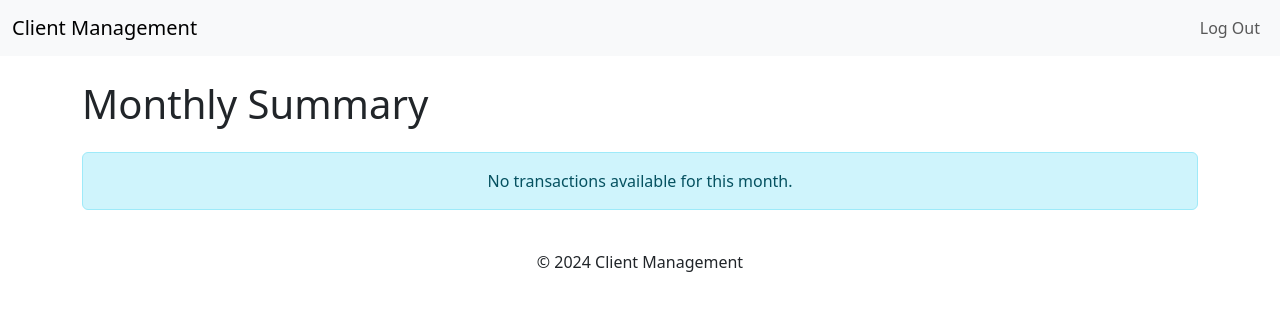
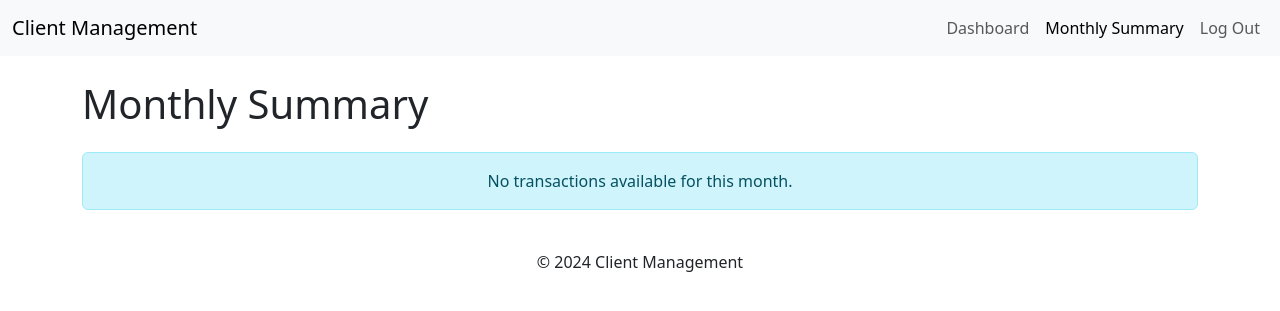
Before and after one commit to azuagajuandev/client-management, a Flask app: page /monthly_summary in a window 1280 px wide. Shown: the top 311 px of the page. Run offline with Flask 3, Linux system fonts and the light colour scheme; the visitor is signed in with stand-in values (Sample User, id 1); data that the repository does not hold is empty.

Commit message:
Last changes CS50

```diff
--- a/templates/layout.html
+++ b/templates/layout.html
@@ -13,14 +13,20 @@
             <ul class="navbar-nav ms-auto">
                 {% if current_user.is_authenticated %}
                 <li class="nav-item">
+                    <a class="nav-link {% if request.path == '/' %}active{% endif %}" href="/">Dashboard</a>
+                </li>
+                <li class="nav-item">
+                    <a class="nav-link {% if request.path == '/monthly_summary' %}active{% endif %}" href="/monthly_summary">Monthly Summary</a> <!-- NUEVO ENLACE -->
+                </li>
+                <li class="nav-item">
                     <a class="nav-link" href="/logout">Log Out</a>
                 </li>
                 {% else %}
                 <li class="nav-item">
-                    <a class="nav-link" href="/login">Log In</a>
+                    <a class="nav-link {% if request.path == '/login' %}active{% endif %}" href="/login">Log In</a>
                 </li>
                 <li class="nav-item">
-                    <a class="nav-link" href="/register">Sign Up</a>
+                    <a class="nav-link {% if request.path == '/register' %}active{% endif %}" href="/register">Sign Up</a>
                 </li>
                 {% endif %}
             </ul>
--- a/templates/monthly_summary.html
+++ b/templates/monthly_summary.html
@@ -18,8 +18,8 @@
         {% for row in summary %}
         <tr>
             <td>{{ row.month }}</td>
-            <td>{{ row.total_pagos | round(2) }}</td>
-            <td>{{ row.total_facturas | round(2) }}</td>
+            <td>{{ row.total_payments | round(2) }}</td>
+            <td>{{ row.total_invoices | round(2) }}</td>
         </tr>
         {% endfor %}
     </tbody>
```
